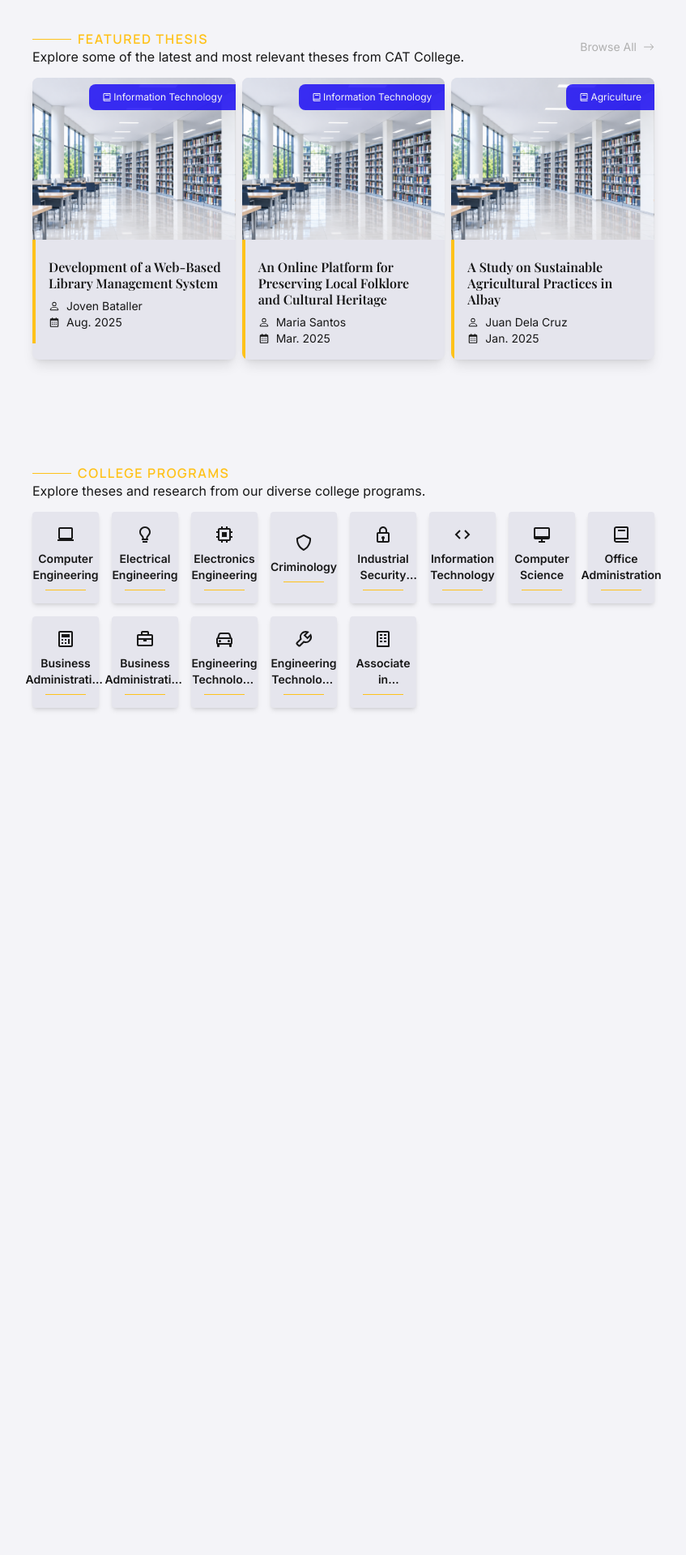
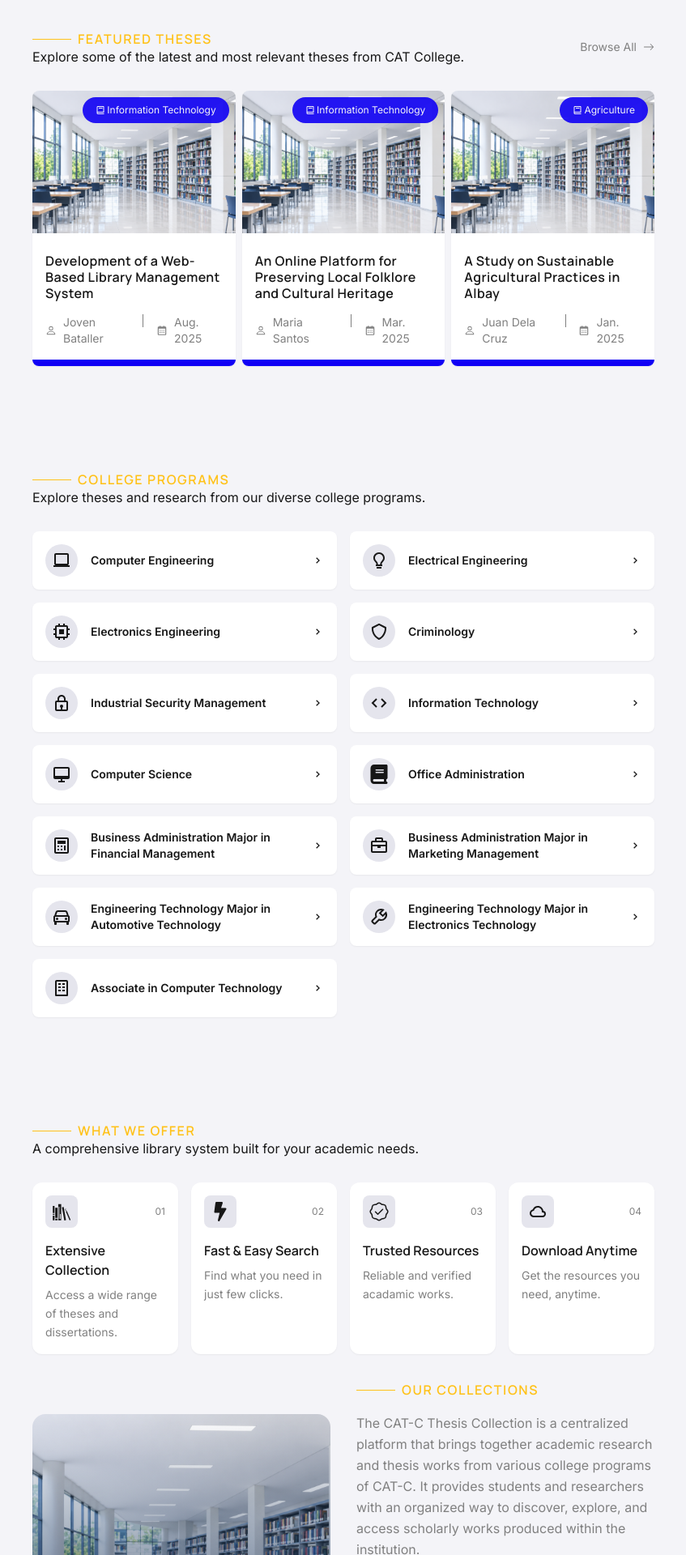
Before and after one commit to wakamonoo/catc-thesis-library-system, a Next.js app: page / in a window 1280 px wide. Shown: the part 860-2780 px from the top of the page at 81% size, without its empty margins (216-1063 px from the left). Before the commit the page ends 1830 px from the top, so only its background shows below. Built offline with nearby package versions, Linux system fonts and the light colour scheme; a web font is replaced by a local one.

Commit message:
feat: added about section and minor ui changes

```diff
--- a/src/app/globals.css
+++ b/src/app/globals.css
@@ -12,7 +12,7 @@
     --color-text: #171717; /* normal text */
     --color-panel: #ffffff; /* panel background */
     --color-secondary: #e5e5ed; /* secondary background */
-    --color-muted: #b0b0b0; /* muted text */
+    --color-muted: #808080; /* muted text */
     --color-border: #d9d9e2; /* dividers */
     --color-yellow: #ffc21a; /* yellow accent */
     --color-navy: #123456; /* navy accent */
--- a/src/app/layout.jsx
+++ b/src/app/layout.jsx
@@ -3,8 +3,8 @@ import "./globals.css";
 import NavBar from "@/components/layout/essentials/navbar";
 
 export const metadata = {
-  title: "Create Next App",
-  description: "Generated by create next app",
+  title: "CATC | Thesis Library System",
+  description: "Thesis library system of CAT College",
 };
 
 export default function RootLayout({ children }) {
--- a/src/app/page.jsx
+++ b/src/app/page.jsx
@@ -1,3 +1,4 @@
+import About from "@/components/layout/home/about";
 import Categories from "@/components/layout/home/categories";
 import Featured from "@/components/layout/home/featured";
 import Hero from "@/components/layout/home/hero";
@@ -9,6 +10,7 @@ export default function Page() {
       <div className="p-8 md:px-16 lg:px-32 xl:px-64">
         <Featured />
         <Categories />
+        <About />
       </div>
     </>
   );
--- a/src/components/layout/essentials/navbar.jsx
+++ b/src/components/layout/essentials/navbar.jsx
@@ -8,8 +8,12 @@ import { FaUser } from "react-icons/fa";
 
 export default function NavBar() {
   const [scrolled, setScrolled] = useState(false);
-  const { active, handleHomeClick, handleFeaturedClick } =
-    useContext(NavigationContext);
+  const {
+    active,
+    handleHomeClick,
+    handleFeaturedClick,
+    handleCategoriesClick,
+  } = useContext(NavigationContext);
 
   useEffect(() => {
     const handleScroll = () => {
@@ -62,8 +66,12 @@ export default function NavBar() {
             Featured
           </p>
         </button>
-        <button>
-          <p className="font-alt text-sm font-bold text-brand">Browse</p>
+        <button onClick={handleCategoriesClick} className="cursor-pointer">
+          <p
+            className={`font-alt text-sm font-bold transition-all duration-200 ${active === "categories" ? "text-yellow underline underline-offset-8 decoration-2" : "text-brand"}`}
+          >
+            Browse
+          </p>
         </button>
         <button>
           <p className="font-alt text-sm font-bold text-brand">About</p>
@@ -72,7 +80,7 @@ export default function NavBar() {
       <div className="hidden lg:block">
         <button className="flex items-center gap-2 px-4 py-2 border border-panel rounded-full">
           <FaUser className="text-base text-brand shrink-0" />
-          <p className="text-sm text-brand">Sign In</p>
+          <p className="text-sm text-brand font-bold">Sign In</p>
         </button>
       </div>
       <div className="block lg:hidden">
--- /dev/null
+++ b/src/components/layout/home/about.jsx
@@ -0,0 +1,124 @@
+import { BiChevronRight, BiCloud } from "react-icons/bi";
+import { FaBolt } from "react-icons/fa";
+import { GiBookshelf } from "react-icons/gi";
+import { GoVerified } from "react-icons/go";
+import sample from "@/assets/hero-img.webp";
+import Image from "next/image";
+
+const features = [
+  {
+    id: 1,
+    icon: GiBookshelf,
+    title: "Extensive Collection",
+    description: "Access a wide range of theses and dissertations.",
+  },
+  {
+    id: 2,
+    icon: FaBolt,
+    title: "Fast & Easy Search",
+    description: "Find what you need in just few clicks.",
+  },
+  {
+    id: 3,
+    icon: GoVerified,
+    title: "Trusted Resources",
+    description: "Reliable and verified acadamic works.",
+  },
+  {
+    id: 4,
+    icon: BiCloud,
+    title: "Download Anytime",
+    description: "Get the resources you need, anytime.",
+  },
+];
+
+export default function About() {
+  return (
+    <div id="about" className="py-16">
+      <div className="flex flex-col">
+        <div className="flex items-center gap-2">
+          <div className="w-12 h-px bg-yellow" />
+          <p className="font-alt tracking-widest text-base uppercase font-semibold text-yellow">
+            What We Offer
+          </p>
+        </div>
+        <p className="text-normal text-base leading-tight">
+          A comprehensive library system built for your academic needs.
+        </p>
+      </div>
+      <div className="mt-8 grid grid-cols-2 lg:grid-cols-4 gap-4">
+        {features.map((feature) => {
+          const Icon = feature.icon;
+
+          return (
+            <div
+              key={feature.id}
+              className="flex flex-col gap-4 p-4 rounded-xl bg-panel shadow-xs"
+            >
+              <div className="flex items-center justify-between">
+                <div className="p-2 rounded-lg bg-second">
+                  <Icon className="text-2xl shrink-0" />
+                </div>
+                <span className="text-xs text-muted">0{feature.id}</span>
+              </div>
+              <div>
+                <h2 className="font-alt font-semibold text-base">
+                  {feature.title}
+                </h2>
+                <p className="mt-2 text-sm text-muted leading-relaxed">
+                  {feature.description}
+                </p>
+              </div>
+            </div>
+          );
+        })}
+      </div>
+      <div className="mt-8 grid grid-cols-1 md:grid-cols-2 gap-8 items-center">
+        <div className="relative h-84 rounded-2xl overflow-hidden">
+          <Image
+            src={sample}
+            alt="CATC Library"
+            fill
+            className="object-cover"
+          />
+          <div className="absolute inset-0 bg-linear-to-t from-(--color-accent-dark)/80 to-transparent" />
+          <div className="absolute bottom-4 left-4">
+            <p className="text-xs text-brand uppercase tracking-widest">
+              CAT-C
+            </p>
+            <p className="font-alt text-xl text-brand font-semibold">
+              Discover. Explore. Learn
+            </p>
+          </div>
+        </div>
+        <div className="flex flex-col">
+          <div className="flex items-center gap-2">
+            <div className="w-12 h-px bg-yellow" />
+            <p className="font-alt tracking-widest text-base uppercase font-semibold text-yellow">
+              Our Collections
+            </p>
+          </div>
+          <p className="mt-4 text-base text-muted leading-relaxed">
+            The CAT-C Thesis Collection is a centralized platform that brings
+            together academic research and thesis works from various college
+            programs of CAT-C. It provides students and researchers with an
+            organized way to discover, explore, and access scholarly works
+            produced within the institution.
+          </p>
+          <p className="mt-4 text-base text-muted leading-relaxed">
+            By making these research materials easier to find, the collection
+            encourages knowledge sharing, supports academic learning, and helps
+            preserve the research contributions of students across different
+            disciplines.
+          </p>
+          <div className="mt-4">
+            <button className="flex items-center gap-2 px-4 py-2 bg-accent rounded-full">
+              <p className="text-sm text-brand font-bold">Explore the Collection</p>
+              <BiChevronRight className="text-base text-brand shrink-0" />
+            </button>
+          </div>
+        </div>
+      </div>
+    </div>
+  );
+}
--- a/src/components/layout/home/categories.jsx
+++ b/src/components/layout/home/categories.jsx
@@ -12,7 +12,10 @@ import {
   BiWrench,
   BiDesktop,
   BiBuilding,
+  BiChevronRight,
 } from "react-icons/bi";
+import { BsArrowRight } from "react-icons/bs";
+import { FaBook } from "react-icons/fa6";
 
 const sampleData = [
   { id: 1, icon: BiLaptop, title: "Computer Engineering" },
@@ -22,7 +25,7 @@ const sampleData = [
   { id: 5, icon: BiLock, title: "Industrial Security Management" },
   { id: 6, icon: BiCode, title: "Information Technology" },
   { id: 7, icon: BiDesktop, title: "Computer Science" },
-  { id: 8, icon: BiBook, title: "Office Administration" },
+  { id: 8, icon: FaBook, title: "Office Administration" },
   {
     id: 9,
     icon: BiCalculator,
@@ -60,20 +63,24 @@ export default function Categories() {
           Explore theses and research from our diverse college programs.
         </p>
       </div>
-      <div className="mt-4 grid grid-cols-4 md:grid-cols-6 lg:grid-cols-8 gap-4">
+      <div className="mt-8 grid grid-cols-1 md:grid-cols-2 gap-4">
         {sampleData.map((category) => {
           const Icon = category.icon;
 
           return (
             <div
               key={category.id}
-              className="flex flex-col items-center justify-center gap-2 p-4 rounded bg-second shadow-md"
+              className="flex items-center gap-4 p-4 rounded-lg bg-panel shadow-xs"
             >
-              <Icon className="text-2xl" />
-              <p className="text-sm text-normal text-center font-semibold line-clamp-2">
+              <div className="p-2 rounded-full bg-second">
+                <Icon className="text-2xl shrink-0" />
+              </div>
+              <p className="text-sm text-normal font-semibold line-clamp-2">
                 {category.title}
               </p>
-              <div className="w-full h-px bg-yellow" />
+              <button className="ml-auto">
+                <BiChevronRight className="text-base shrink-0" />
+              </button>
             </div>
           );
         })}
--- a/src/components/layout/home/featured.jsx
+++ b/src/components/layout/home/featured.jsx
@@ -40,7 +40,7 @@ export default function Featured() {
           <div className="flex items-center gap-2">
             <div className="w-12 h-px bg-yellow" />
             <p className="font-alt tracking-widest text-base uppercase font-semibold text-yellow">
-              Featured Thesis
+              Featured Theses
             </p>
           </div>
           <p className="text-normal text-base leading-tight">
@@ -53,38 +53,39 @@ export default function Featured() {
           <BsArrowRight className="text-sm text-muted" />
         </button>
       </div>
-      <div className="mt-4 grid grid-cols-1 sm:grid-cols-2 md:grid-cols-3 gap-2">
+      <div className="mt-8 grid grid-cols-1 sm:grid-cols-2 md:grid-cols-3 gap-2">
         {sampleData.map((thesis) => {
           return (
             <div
               key={thesis.id}
-              className="flex flex-col bg-second shadow-lg rounded-lg overflow-hidden"
+              className="flex flex-col bg-panel shadow-xs rounded-lg overflow-hidden"
             >
-              <div className="relative w-full h-50">
+              <div className="relative w-full h-44">
                 <Image
                   src={thesis.image}
                   alt={thesis.title}
                   fill
                   className="object-cover"
                 />
-                <div className="absolute top-2 right-0 flex items-center gap-0.5 px-4 py-2 bg-(--color-accent)/80 rounded-tl-lg rounded-bl-lg w-fit">
+                <div className="absolute top-2 right-2 flex items-center gap-0.5 px-4 py-2 bg-(--color-accent)/90 rounded-full w-fit">
                   <BiBook className="text-xs text-brand" />
                   <p className="text-xs text-brand">{thesis.category}</p>
                 </div>
               </div>
 
-              <div className="p-4 border-l-4 border-(--color-yellow)">
-                <p className="mt-2 font-heading text-base font-semibold leading-tight">
+              <div className="p-4 border-b-8 border-accent">
+                <p className="mt-2 font-alt tracking-wide text-base font-semibold leading-tight">
                   {thesis.title}
                 </p>
-                <div className="mt-2">
+                <div className="mt-4 flex gap-4">
                   <div className="flex items-center gap-2">
-                    <BsPerson className="text-sm text-normal shrink-0" />
-                    <p className="text-sm text-normal">{thesis.author}</p>
+                    <BsPerson className="text-sm text-muted shrink-0" />
+                    <p className="text-sm text-muted">{thesis.author}</p>
                   </div>
+                  <div className="w-px h-4 bg-muted" />
                   <div className="flex items-center gap-2">
-                    <BiCalendar className="text-sm text-normal shrink-0" />
-                    <p className="text-sm text-normal">{thesis.date}</p>
+                    <BiCalendar className="text-sm text-muted shrink-0" />
+                    <p className="text-sm text-muted">{thesis.date}</p>
                   </div>
                 </div>
               </div>
--- a/src/context/navigationContext.jsx
+++ b/src/context/navigationContext.jsx
@@ -32,12 +32,21 @@ export const NavigationProvider = ({ children }) => {
     setActive("featured");
   };
 
+  const handleCategoriesClick = () => {
+    document
+      .getElementById("categories")
+      ?.scrollIntoView({ behavior: "smooth", block: "start" });
+
+    setActive("categories");
+  };
+
   return (
     <NavigationContext.Provider
       value={{
         active,
         handleHomeClick,
         handleFeaturedClick,
+        handleCategoriesClick,
       }}
     >
       {children}
```
Also changed, not shown: src/app/icon.png (added), 1 other file (tests, documents, lock files or other folders).
